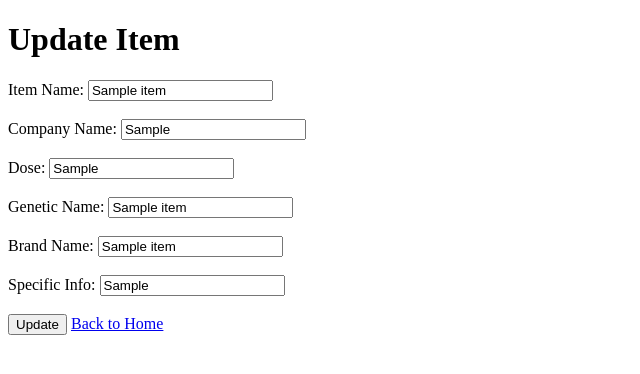
After one commit to Hiroshan01/Hospital_Management_POS_System, a Flask app: page /update_item_ii/1 in a window 1280 px wide. The commit adds this page. Shown: the top 374 px of the page, without its empty margins (0-640 px from the left). Run offline with Flask 3, Linux system fonts and the light colour scheme; tables that the repository leaves empty or names only in its code hold one stand-in row (values such as "Sample post"); some libraries are stand-ins or nearby versions.

```diff
--- a/app.py
+++ b/app.py
@@ -4,6 +4,7 @@ from models import user_data #model file in user_data.py
 from typing import Any
 from models import items
 from models.items import get_items
+
 
 
 
@@ -64,7 +65,8 @@ def login():
 @app.route('/admin')
 def admin_dashboard():
     users = user_data.get_users()
-    return render_template('admin_dsahbord1.html',users=users)
+    items = get_items()
+    return render_template('admin_dsahbord1.html',users=users,items =items )
 
 @app.route('/user')
 def user_dashboard():
@@ -248,7 +250,7 @@ def item():
  #--------------------ADD Item----------------------------------#
 
  # Stock Update Route
-@app.route('/update_Items', methods=['GET', 'POST'])
+@app.route('/Add_Items', methods=['GET', 'POST'])
 def add_items():
     cur = mysql.connection.cursor()
 
@@ -270,6 +272,59 @@ def add_items():
 
     return redirect(url_for('superadmin_dashboard1'))
 
+#-------------Update Uesr------------------#
+
+
+@app.route('/update_item_ii/<int:id>', methods=['GET', 'POST'])
+def update_items(id):
+    cur = mysql.connection.cursor()
+
+    if request.method == 'POST':
+        item_name = request.form['item_name']
+        company_name = request.form['company_name']
+        dose = request.form['dose']
+        genetic_name = request.form['genetic_name']
+        brand_name = request.form['brand_name']
+        specific1 = request.form['specific1']
+
+
+        try:
+            cur.execute("""
+                UPDATE items
+                SET item_name = %s, company = %s, dose = %s, genetic_name = %s, brand_name = %s, specific1 = %s
+                WHERE id = %s
+            """, (item_name, company_name, dose, genetic_name, brand_name, specific1, id))
+            mysql.connection.commit()
+            return redirect(url_for('update_item_route'))
+        except Exception as e:
+            print("Error updating item:", e)
+            mysql.connection.rollback()
+
+    cur.execute("SELECT * FROM items WHERE id = %s", (id,))
+    items = cur.fetchone()
+    cur.close()
+
+    return render_template('item/updated_item.html', items=items)
+#---------------------Delete Items----------------------------------#
+@app.route('/delete_item_data/<int:id>', methods=['GET'])
+def delete_item_DB(id):
+    try:
+        cur = mysql.connection.cursor()
+        cur.execute("DELETE  FROM items WHERE id = %s", (id,))
+        mysql.connection.commit()
+        return redirect(url_for('superadmin_dashboard1'))
+    except Exception as e:
+        print("Error deleting user:", e)
+        mysql.connection.rollback()
+        return redirect(url_for('superadmin_dashboard1'))
+
+
+
+
+
+
+
+
 
 
 
--- a/models/items.py
+++ b/models/items.py
@@ -1,3 +1,6 @@
+
+
+
 from flask_mysqldb import MySQL
 
 mysql=None
@@ -8,3 +11,4 @@ def get_items():
     rows = cur.fetchall()
     cur.close()
     return rows
+# item.py
--- /dev/null
+++ b/templates/item/updated_item.html
@@ -0,0 +1,51 @@
+<!-- templates/user/update_items.html -->
+
+<!DOCTYPE html>
+<html lang="en">
+<head>
+    <meta charset="UTF-8">
+    <meta name="viewport" content="width=device-width, initial-scale=1.0">
+    <title>Update Item</title>
+
+</head>
+<body>
+    <h1>Update Item</h1>
+    <form action="{{ url_for('update_items', id=items[0]) }}" method="POST">
+
+        <label for="item_name">Item Name:</label>
+        <input type="text" id="item_name" name="item_name" value="{{ items[1] }}" required><br><br>
+
+        <label for="company_name">Company Name:</label>
+        <input type="text" id="company_name" name="company_name" value="{{ items[2] }}" required><br><br>
+
+        <label for="dose">Dose:</label>
+        <input type="text" id="dose" name="dose" value="{{ items[3] }}" required><br><br>
+
+        <label for="genetic_name">Genetic Name:</label>
+        <input type="text" id="genetic_name" name="genetic_name" value="{{ items[4] }}" required><br><br>
+
+        <label for="brand_name">Brand Name:</label>
+        <input type="text" id="brand_name" name="brand_name" value="{{ items[5] }}" required><br><br>
+
+        <label for="specific1">Specific Info:</label>
+        <input type="text" id="specific1" name="specific1" value="{{ items[6] }}"><br><br>
+
+        <button type="submit" class="btn btn-primary">Update</button>
+
+         <!-- Back Button Logic Based on Role -->
+         {% if session.role == 'SuperAdmin' %}
+         <a href="{{ url_for('superadmin_dashboard1') }}" class="btn btn-secondary">Move Dashboard</a>
+         {% elif session.role == 'Admin' %}
+         <a href="{{ url_for('admin_dashboard') }}" class="btn btn-secondary">Move Dashboard</a>
+         {% elif session.role == 'User' %}
+         <a href="{{ url_for('user_dashboard') }}" class="btn btn-secondary">Move Dashboard</a>
+         {% elif session.role == 'cashier' %}
+         <a href="{{ url_for('cashier_dashboard') }}" class="btn btn-secondary">Move Dashboard</a>
+
+         {% else %}
+         <a href="{{ url_for('home') }}" class="btn btn-secondary">Back to Home</a>
+         {% endif %}
+
+    </form>
+</body>
+</html>
```
Also changed, not shown: templates/admin_dsahbord1.html (+51 -0 lines), templates/superadmin_dashboard.html (+11 -1 lines), test.py (+38 -0 lines).
